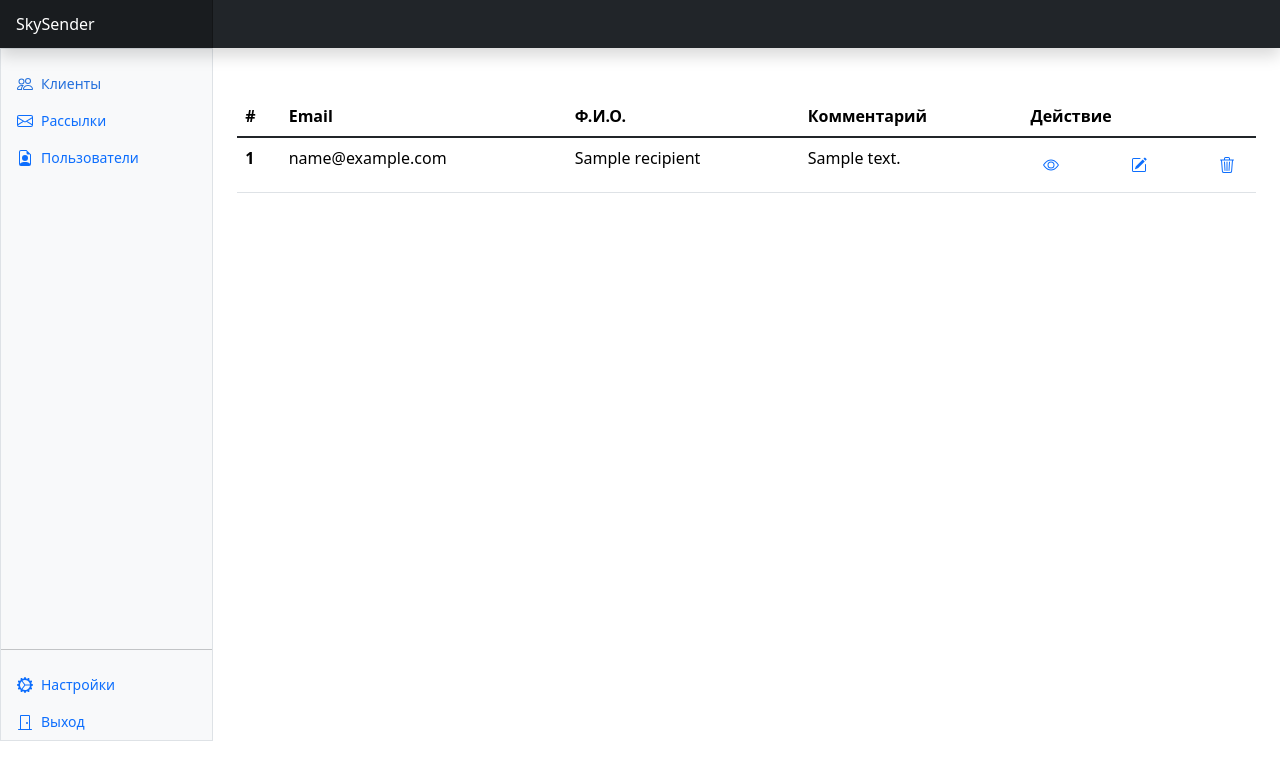
After one commit to obladishka/SkySender, a Django app: page /recipients/ in a window 1280 px wide. The commit adds this page. Shown: the top 780 px of the page. Run offline with Django 5.2, Linux system fonts and the light colour scheme; a user stored in the database is signed in; tables that the repository leaves empty hold one stand-in row (values such as "Sample post"); some libraries are stand-ins or nearby versions.

Commit message:
add clients list view

```diff
--- a/mailings/templates/mailings/base.html
+++ b/mailings/templates/mailings/base.html
@@ -12,6 +12,13 @@
 </head>
 <body>
 {% include "mailings/includes/header.html" %}
+{% if user.is_authenticated %}
+    {% if perms.mailings.can_disable_mailing %}
+        {% include "mailings/includes/manager_menu.html" %}
+        {% else %}
+        {% include "mailings/includes/user_menu.html" %}
+    {% endif %}
+{% endif %}
 {% block content %}{% endblock %}
 
 <script src="/static/js/bootstrap.bundle.min.js"></script>
--- /dev/null
+++ b/mailings/templates/mailings/includes/manager_menu.html
@@ -0,0 +1,60 @@
+<div class="container-fluid">
+    <div class="row">
+        <div class="sidebar border border-right col-md-3 col-lg-2 p-0 flex-column flex-shrink-0 bg-body-tertiary">
+            <div class="offcanvas-body flex-column flex-shrink-0 p-0 pt-lg-3 overflow-y-auto mb-auto">
+                <ul class="nav flex-column" style="height: 71vh">
+                    <li class="nav-item">
+                        <a class="nav-link d-flex align-items-center gap-2 active" aria-current="page" href="{% url 'mailings:recipient_list' %}">
+                            <svg xmlns="http://www.w3.org/2000/svg" width="16" height="16" fill="currentColor"
+                                 class="bi bi-people" viewBox="0 0 16 16">
+                                <path d="M15 14s1 0 1-1-1-4-5-4-5 3-5 4 1 1 1 1zm-7.978-1L7 12.996c.001-.264.167-1.03.76-1.72C8.312 10.629 9.282 10 11 10c1.717 0 2.687.63 3.24 1.276.593.69.758 1.457.76 1.72l-.008.002-.014.002zM11 7a2 2 0 1 0 0-4 2 2 0 0 0 0 4m3-2a3 3 0 1 1-6 0 3 3 0 0 1 6 0M6.936 9.28a6 6 0 0 0-1.23-.247A7 7 0 0 0 5 9c-4 0-5 3-5 4q0 1 1 1h4.216A2.24 2.24 0 0 1 5 13c0-1.01.377-2.042 1.09-2.904.243-.294.526-.569.846-.816M4.92 10A5.5 5.5 0 0 0 4 13H1c0-.26.164-1.03.76-1.724.545-.636 1.492-1.256 3.16-1.275ZM1.5 5.5a3 3 0 1 1 6 0 3 3 0 0 1-6 0m3-2a2 2 0 1 0 0 4 2 2 0 0 0 0-4"/>
+                            </svg>
+                            Клиенты
+                        </a>
+                    </li>
+                    <li class="nav-item">
+                        <a class="nav-link d-flex align-items-center gap-2" href="#">
+                            <svg xmlns="http://www.w3.org/2000/svg" width="16" height="16" fill="currentColor"
+                                 class="bi bi-envelope" viewBox="0 0 16 16">
+                                <path d="M0 4a2 2 0 0 1 2-2h12a2 2 0 0 1 2 2v8a2 2 0 0 1-2 2H2a2 2 0 0 1-2-2zm2-1a1 1 0 0 0-1 1v.217l7 4.2 7-4.2V4a1 1 0 0 0-1-1zm13 2.383-4.708 2.825L15 11.105zm-.034 6.876-5.64-3.471L8 9.583l-1.326-.795-5.64 3.47A1 1 0 0 0 2 13h12a1 1 0 0 0 .966-.741M1 11.105l4.708-2.897L1 5.383z"/>
+                            </svg>
+                            Рассылки
+                        </a>
+                    </li>
+                    <li class="nav-item">
+                        <a class="nav-link d-flex align-items-center gap-2" href="#">
+                            <svg xmlns="http://www.w3.org/2000/svg" width="16" height="16" fill="currentColor"
+                                 class="bi bi-file-earmark-person" viewBox="0 0 16 16">
+                                <path d="M11 8a3 3 0 1 1-6 0 3 3 0 0 1 6 0"/>
+                                <path d="M14 14V4.5L9.5 0H4a2 2 0 0 0-2 2v12a2 2 0 0 0 2 2h8a2 2 0 0 0 2-2M9.5 3A1.5 1.5 0 0 0 11 4.5h2v9.255S12 12 8 12s-5 1.755-5 1.755V2a1 1 0 0 1 1-1h5.5z"/>
+                            </svg>
+                            Пользователи
+                        </a>
+                    </li>
+                </ul>
+
+                <hr class="my-3">
+
+                <ul class="nav flex-column mb-auto">
+                    <li class="nav-item">
+                        <a class="nav-link d-flex align-items-center gap-2" href="#">
+                            <svg xmlns="http://www.w3.org/2000/svg" width="16" height="16" fill="currentColor"
+                                 class="bi bi-gear-wide-connected" viewBox="0 0 16 16">
+                                <path d="M7.068.727c.243-.97 1.62-.97 1.864 0l.071.286a.96.96 0 0 0 1.622.434l.205-.211c.695-.719 1.888-.03 1.613.931l-.08.284a.96.96 0 0 0 1.187 1.187l.283-.081c.96-.275 1.65.918.931 1.613l-.211.205a.96.96 0 0 0 .434 1.622l.286.071c.97.243.97 1.62 0 1.864l-.286.071a.96.96 0 0 0-.434 1.622l.211.205c.719.695.03 1.888-.931 1.613l-.284-.08a.96.96 0 0 0-1.187 1.187l.081.283c.275.96-.918 1.65-1.613.931l-.205-.211a.96.96 0 0 0-1.622.434l-.071.286c-.243.97-1.62.97-1.864 0l-.071-.286a.96.96 0 0 0-1.622-.434l-.205.211c-.695.719-1.888.03-1.613-.931l.08-.284a.96.96 0 0 0-1.186-1.187l-.284.081c-.96.275-1.65-.918-.931-1.613l.211-.205a.96.96 0 0 0-.434-1.622l-.286-.071c-.97-.243-.97-1.62 0-1.864l.286-.071a.96.96 0 0 0 .434-1.622l-.211-.205c-.719-.695-.03-1.888.931-1.613l.284.08a.96.96 0 0 0 1.187-1.186l-.081-.284c-.275-.96.918-1.65 1.613-.931l.205.211a.96.96 0 0 0 1.622-.434zM12.973 8.5H8.25l-2.834 3.779A4.998 4.998 0 0 0 12.973 8.5m0-1a4.998 4.998 0 0 0-7.557-3.779l2.834 3.78zM5.048 3.967l-.087.065zm-.431.355A4.98 4.98 0 0 0 3.002 8c0 1.455.622 2.765 1.615 3.678L7.375 8zm.344 7.646.087.065z"/>
+                            </svg>
+                            Настройки
+                        </a>
+                    </li>
+                    <li class="nav-item">
+                        <a class="nav-link d-flex align-items-center gap-2" href="#">
+                            <svg xmlns="http://www.w3.org/2000/svg" width="16" height="16" fill="currentColor"
+                                 class="bi bi-door-closed" viewBox="0 0 16 16">
+                                <path d="M3 2a1 1 0 0 1 1-1h8a1 1 0 0 1 1 1v13h1.5a.5.5 0 0 1 0 1h-13a.5.5 0 0 1 0-1H3zm1 13h8V2H4z"/>
+                                <path d="M9 9a1 1 0 1 0 2 0 1 1 0 0 0-2 0"/>
+                            </svg>
+                            Выход
+                        </a>
+                    </li>
+                </ul>
+            </div>
+        </div>
--- a/mailings/templates/mailings/main.html
+++ b/mailings/templates/mailings/main.html
@@ -1,7 +1,7 @@
 {% extends "mailings/base.html" %}
 {% load static %}
 {% block content %}
-<div class="container">
+<main class="col-md-9 ms-sm-auto col-lg-10 px-md-4">
     <div class="pricing-header px-3 py-3 pt-md-5 pb-md-4 mt-3 mb-5 mx-auto text-center">
         <p class="lead fs-3">SkySender - удобный сервис для автоматизации маркетинга. Мы помогаем повышать продажи и
             поддерживать связь с аудиторией с помощью email-рассылок.</p>
--- /dev/null
+++ b/mailings/templates/mailings/recipient_list.html
@@ -0,0 +1,54 @@
+{% extends "mailings/base.html" %}
+{% block content %}
+<main class="col-md-9 ms-sm-auto col-lg-10 px-md-4 mt-5">
+    <table class="table">
+        <thead>
+        <tr>
+            <th scope="col">#</th>
+            <th scope="col">Email</th>
+            <th scope="col">Ф.И.О.</th>
+            <th scope="col">Комментарий</th>
+            <th scope="col">Действие</th>
+        </tr>
+        </thead>
+        <tbody class="table-group-divider">
+        {% for recipient in recipients %}
+        <tr>
+            <th scope="row" class="align-items-center">{{ forloop.counter }}</th>
+            <td>{{ recipient.email }}</td>
+            <td>{{ recipient.name }}</td>
+            <td>{{ recipient.comment }}</td>
+            <td>
+                <div class="d-flex justify-content-between align-items-center">
+                    <a type="button" class="btn btn-link link-underline-opacity-0"
+                       href="#">
+                        <svg xmlns="http://www.w3.org/2000/svg" width="16" height="16" fill="currentColor"
+                             class="bi bi-eye" viewBox="0 0 16 16">
+                            <path d="M16 8s-3-5.5-8-5.5S0 8 0 8s3 5.5 8 5.5S16 8 16 8M1.173 8a13 13 0 0 1 1.66-2.043C4.12 4.668 5.88 3.5 8 3.5s3.879 1.168 5.168 2.457A13 13 0 0 1 14.828 8q-.086.13-.195.288c-.335.48-.83 1.12-1.465 1.755C11.879 11.332 10.119 12.5 8 12.5s-3.879-1.168-5.168-2.457A13 13 0 0 1 1.172 8z"/>
+                            <path d="M8 5.5a2.5 2.5 0 1 0 0 5 2.5 2.5 0 0 0 0-5M4.5 8a3.5 3.5 0 1 1 7 0 3.5 3.5 0 0 1-7 0"/>
+                        </svg>
+                    </a>
+                    <a type="button" class="btn btn-link link-underline-opacity-0"
+                       href="#">
+                        <svg xmlns="http://www.w3.org/2000/svg" width="16" height="16" fill="currentColor"
+                             class="bi bi-pencil-square" viewBox="0 0 16 16">
+                            <path d="M15.502 1.94a.5.5 0 0 1 0 .706L14.459 3.69l-2-2L13.502.646a.5.5 0 0 1 .707 0l1.293 1.293zm-1.75 2.456-2-2L4.939 9.21a.5.5 0 0 0-.121.196l-.805 2.414a.25.25 0 0 0 .316.316l2.414-.805a.5.5 0 0 0 .196-.12l6.813-6.814z"/>
+                            <path fill-rule="evenodd"
+                                  d="M1 13.5A1.5 1.5 0 0 0 2.5 15h11a1.5 1.5 0 0 0 1.5-1.5v-6a.5.5 0 0 0-1 0v6a.5.5 0 0 1-.5.5h-11a.5.5 0 0 1-.5-.5v-11a.5.5 0 0 1 .5-.5H9a.5.5 0 0 0 0-1H2.5A1.5 1.5 0 0 0 1 2.5z"/>
+                        </svg>
+                    </a>
+                    <a type="button" class="btn btn-link link-underline-opacity-0"
+                       href="#">
+                        <svg xmlns="http://www.w3.org/2000/svg" width="16" height="16" fill="currentColor"
+                             class="bi bi-trash3" viewBox="0 0 16 16">
+                            <path d="M6.5 1h3a.5.5 0 0 1 .5.5v1H6v-1a.5.5 0 0 1 .5-.5M11 2.5v-1A1.5 1.5 0 0 0 9.5 0h-3A1.5 1.5 0 0 0 5 1.5v1H1.5a.5.5 0 0 0 0 1h.538l.853 10.66A2 2 0 0 0 4.885 16h6.23a2 2 0 0 0 1.994-1.84l.853-10.66h.538a.5.5 0 0 0 0-1zm1.958 1-.846 10.58a1 1 0 0 1-.997.92h-6.23a1 1 0 0 1-.997-.92L3.042 3.5zm-7.487 1a.5.5 0 0 1 .528.47l.5 8.5a.5.5 0 0 1-.998.06L5 5.03a.5.5 0 0 1 .47-.53Zm5.058 0a.5.5 0 0 1 .47.53l-.5 8.5a.5.5 0 1 1-.998-.06l.5-8.5a.5.5 0 0 1 .528-.47M8 4.5a.5.5 0 0 1 .5.5v8.5a.5.5 0 0 1-1 0V5a.5.5 0 0 1 .5-.5"/>
+                        </svg>
+                    </a>
+                </div>
+            </td>
+        </tr>
+        {% endfor %}
+        </tbody>
+    </table>
+</main>
+{% endblock %}
--- a/mailings/urls.py
+++ b/mailings/urls.py
@@ -4,12 +4,13 @@ from django.urls import path
 from django.views.decorators.cache import cache_page
 
 from mailings.apps import MailingsConfig
-from mailings.views import MainView
+from mailings.views import MainView, RecipientListView
 
 app_name = MailingsConfig.name
 
 urlpatterns = [
     path("", MainView.as_view(), name="main"),
+    path("recipients/", RecipientListView.as_view(), name="recipient_list"),
     # path("detail/<int:pk>/", cache_page(60 * 15)(ProductDetailView.as_view()), name="product_detail"),
     # path("new/", ProductCreateView.as_view(), name="add_product"),
     # path("<int:pk>/edit/", ProductUpdateView.as_view(), name="edit_product"),
--- a/mailings/views.py
+++ b/mailings/views.py
@@ -1,7 +1,50 @@
+from django.contrib.auth.mixins import LoginRequiredMixin, PermissionRequiredMixin
 from django.shortcuts import render
-from django.views.generic import TemplateView
+from django.urls import reverse_lazy
+from django.views.generic import TemplateView, ListView, DetailView, CreateView
+
+from mailings.forms import RecipientForm
+from mailings.models import Recipient
 
 
 class MainView(TemplateView):
+    """Класс для отображения главной страницы."""
 
     template_name = "mailings/main.html"
+
+
+class RecipientListView(LoginRequiredMixin, ListView):
+    """Класс для отображения списка клиентов."""
+
+    model = Recipient
+    context_object_name = "recipients"
+
+    def get_queryset(self):
+        """Метод для формирования списка клиентов в зависимости от статуса пользователя."""
+        user = self.request.user
+
+        if user.has_perm("mailings.can_disable_mailing"):
+            return Recipient.objects.all()
+        return user.recipients.all()
+
+
+class RecipientDetailView(LoginRequiredMixin, PermissionRequiredMixin, DetailView):
+    """Класс для отображения подробной информации о клиенте."""
+
+    model = Recipient
+    permission_required = "mailings.view_recipient"
+
+
+class RecipientCreateView(LoginRequiredMixin, PermissionRequiredMixin, CreateView):
+    """Класс для отображения подробной информации о клиенте."""
+
+    form_class = RecipientForm
+    success_url = reverse_lazy("mailings:recipient_list")
+    permission_required = "mailings.add_recipient"
+
+    def form_valid(self, form):
+        """Метод для кастомизации логики обработки формы."""
+        recipient = form.save()
+        recipient.owner = self.request.user
+        recipient.save()
+        return super().form_valid(form)
--- a/users/admin.py
+++ b/users/admin.py
@@ -7,8 +7,4 @@ from users.models import User
 class UserAdmin(admin.ModelAdmin):
     """Класс для регистрации модели пользователей в админке."""
 
-    exclude = (
-        "password",
-        "token",
-        "is_active",
-    )
+    list_display = ("id", "username", "email")
```
Also changed, not shown: mailings/admin.py (+16 -1 lines), mailings/forms.py (added, +24 -0 lines), mailings/models.py (+4 -4 lines), mailings/templates/mailings/includes/user_menu.html (added, +68 -0 lines).
